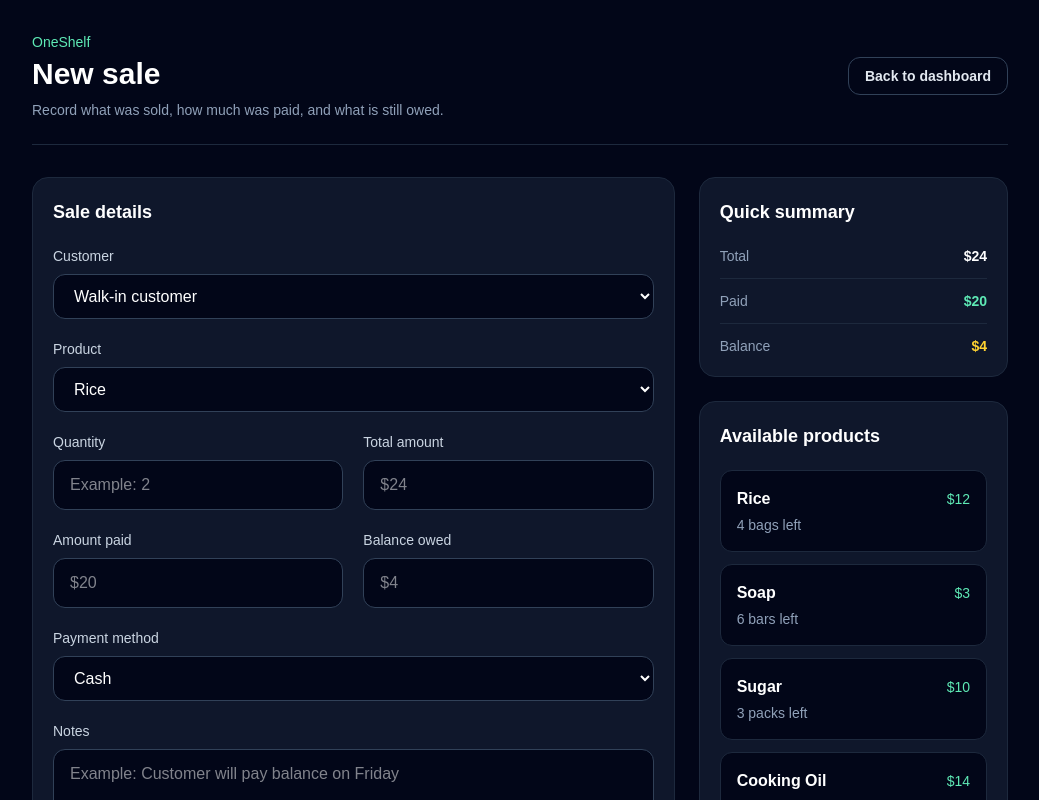
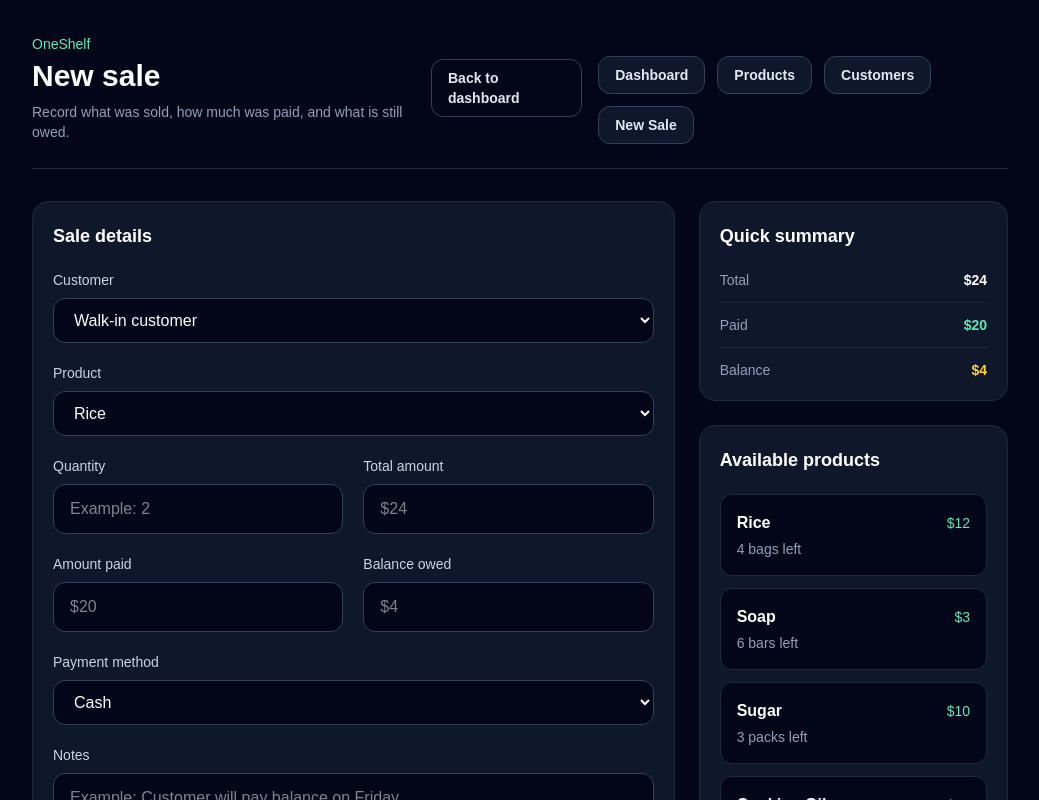
Before and after one commit to Jerox-A/oneshelf, a Next.js app: page /sales/new in a window 1280 px wide. Shown: the top 800 px of the page, without its empty margins (120-1159 px from the left). Built offline with nearby package versions, Linux system fonts and the light colour scheme.

Commit message:
Add shared app navigation

```diff
--- a/app/customers/page.tsx
+++ b/app/customers/page.tsx
@@ -1,3 +1,4 @@
+import AppNav from "@/components/AppNav";
 const customers = [
     {
       name: "Mary Johnson",
@@ -59,6 +60,7 @@ const customers = [
                 Add customer
               </button>
             </div>
+            <AppNav />
           </header>
 
           <section className="mt-8 grid gap-4 sm:grid-cols-3">
--- a/app/products/page.tsx
+++ b/app/products/page.tsx
@@ -1,3 +1,4 @@
+import AppNav from "@/components/AppNav";
 const products = [
     {
       name: "Rice",
@@ -70,6 +71,7 @@ const products = [
                 Add product
               </button>
             </div>
+            <AppNav />
           </header>
 
           <section className="mt-8 grid gap-4 sm:grid-cols-3">
--- a/app/sales/new/page.tsx
+++ b/app/sales/new/page.tsx
@@ -1,3 +1,4 @@
+import AppNav from "@/components/AppNav";
 const products = [
     {
       name: "Rice",
@@ -42,6 +43,7 @@ const products = [
             >
               Back to dashboard
             </a>
+            <AppNav />
           </header>
 
           <section className="mt-8 grid gap-6 lg:grid-cols-3">
--- /dev/null
+++ b/components/AppNav.tsx
@@ -0,0 +1,34 @@
+const navLinks = [
+    {
+      href: "/dashboard",
+      label: "Dashboard",
+    },
+    {
+      href: "/products",
+      label: "Products",
+    },
+    {
+      href: "/customers",
+      label: "Customers",
+    },
+    {
+      href: "/sales/new",
+      label: "New Sale",
+    },
+  ];
+
+  export default function AppNav() {
+    return (
+      <nav className="mt-6 flex flex-wrap gap-3">
+        {navLinks.map((link) => (
+          <a
+            key={link.href}
+            href={link.href}
+            className="rounded-xl border border-slate-700 bg-slate-900 px-4 py-2 text-sm font-semibold text-slate-200 hover:bg-slate-800"
+          >
+            {link.label}
+          </a>
+        ))}
+      </nav>
+    );
+  }
```
